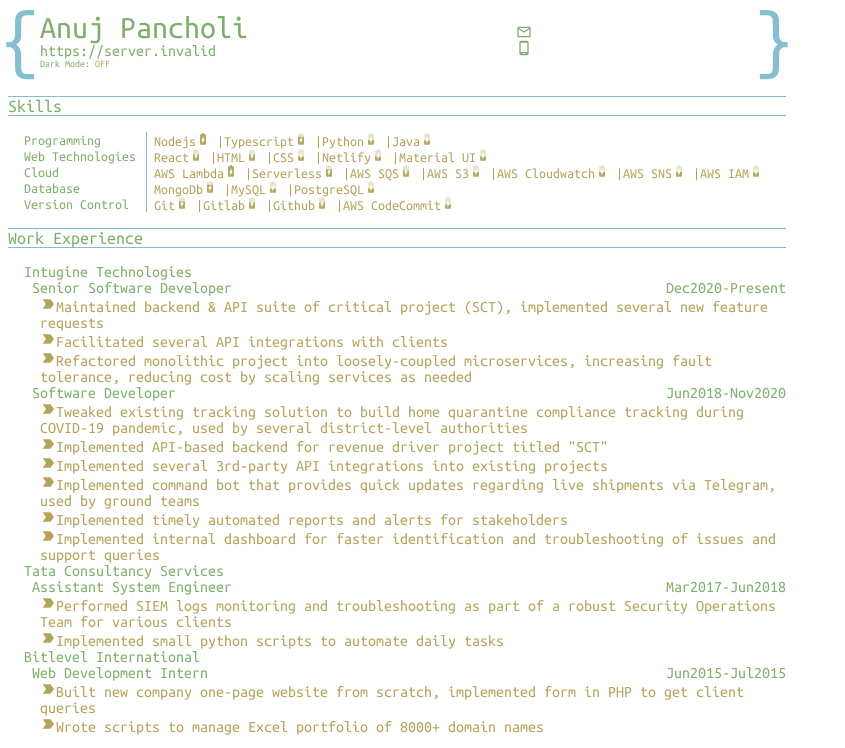
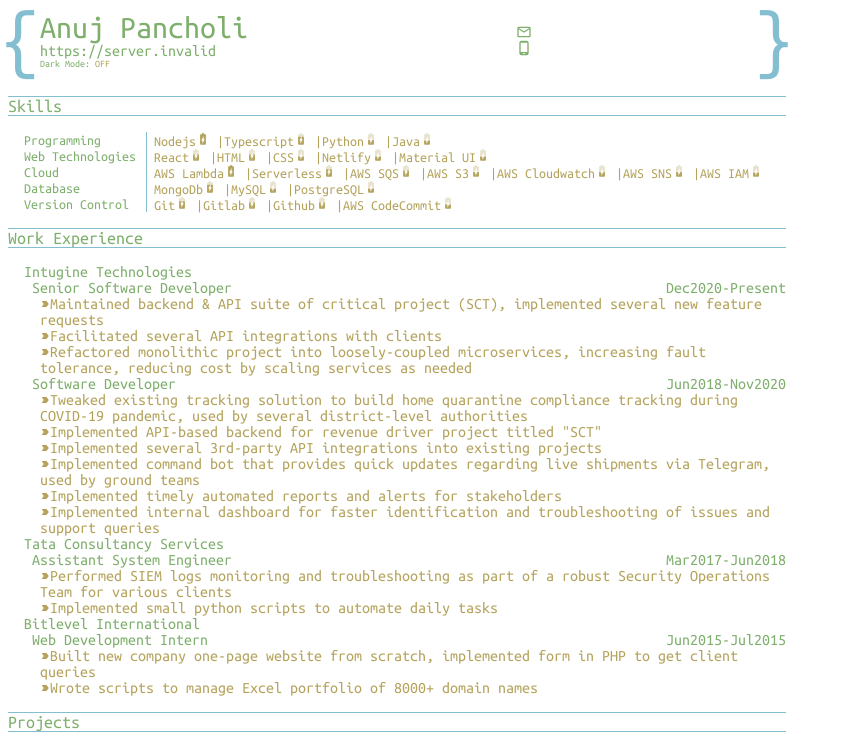
Before and after one commit to AnujPancholi/resume, a React (Create React App) app: page / in a window 1280 px wide. Shown: the top 748 px of the page, without its empty margins (0-845 px from the left). Built offline with nearby package versions, Linux system fonts and the light colour scheme; no server answers; the HTML template or start-up script is replaced by a standard one.

Commit message:
style: changes in experience bullet pints

```diff
--- a/src/components/Experience.js
+++ b/src/components/Experience.js
@@ -2,6 +2,7 @@ import React, { useState, useEffect } from 'react';
 
 import { LabelImportantOutlined } from '@material-ui/icons';
 
+import "../flex.css";
 import './style/experience.css';
 
 import services from '../services/services.js';
@@ -16,11 +17,11 @@ const LogoContainer = ({ imgsrc }) => {
 
 const ExpPointsList = ({ points }) => {
   return (
-    <div className="points-list text-literal">
+    <div className="points-list text-literal text-regular">
       {points.map((point) => {
         return (
           <div key={point.id}>
-            <LabelImportantOutlined fontSize="inherit" />
+            <span className="flex container flex-center-vertical text-small"><LabelImportantOutlined fontSize="inherit" /></span>
             {point.text}
           </div>
         );
```
